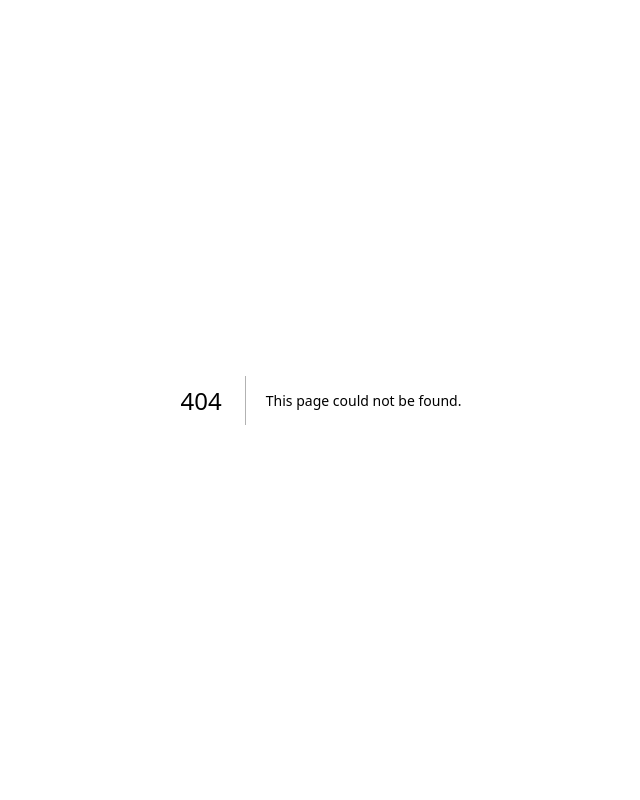
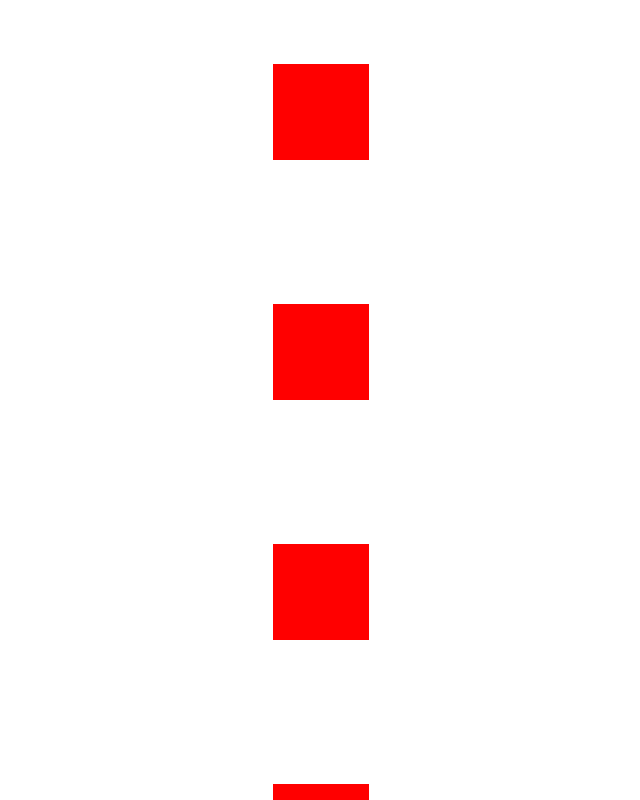
Before and after one commit to HeavenOSK/motion-for-react-suburi, a Next.js app: page /scroll-in-view in a window 1280 px wide. Before the commit this address had no page. Shown: the whole page, without its empty margins (319-959 px from the left). Built offline with nearby package versions, Linux system fonts and the light colour scheme.

Commit message:
ホームページに「Scroll in View」リンクを追加し、新しいScrollInViewコンポーネントを作成。アニメーションを使用してボックスを表示する機能を実装。

```diff
--- a/src/app/page.tsx
+++ b/src/app/page.tsx
@@ -22,6 +22,14 @@ export default function Home() {
 							Button
 						</a>
 					</li>
+					<li>
+						<a
+							href="/scroll-in-view"
+							className="flex items-center rounded-md bg-black px-4 py-2 text-white transition-colors hover:bg-gray-800"
+						>
+							Scroll in View
+						</a>
+					</li>
 				</ul>
 			</main>
 		</div>
--- /dev/null
+++ b/src/app/scroll-in-view/page.tsx
@@ -0,0 +1,22 @@
+"use client";
+
+import { motion } from "motion/react";
+
+function ScrollInView() {
+	return (
+		<div className="flex h-screen w-screen flex-col items-center gap-36 overflow-y-auto p-16">
+			{[0, 1, 2, 3, 4, 5, 6, 7, 8, 9, 10, 11, 12, 13, 14, 15].map((i) => (
+				<motion.div
+					key={i}
+					initial={{ backgroundColor: "rgb(0, 255, 0)", opacity: 0 }}
+					whileInView={{ backgroundColor: "rgb(255, 0, 0)", opacity: 1 }}
+					transition={{ duration: 2 }}
+				>
+					<div className="h-24 w-24" />
+				</motion.div>
+			))}
+		</div>
+	);
+}
+
+export default ScrollInView;
```
